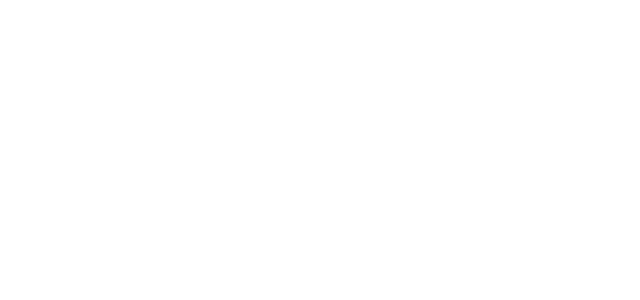
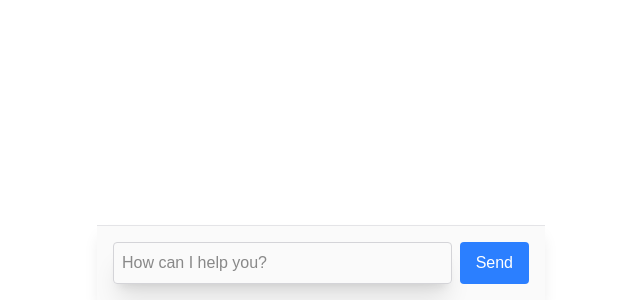
Before and after one commit to tquang2410/nextjs-ai, a Next.js app: page /ui/completion in a window 1280 px wide. Shown: the part 500-800 px from the top of the page, without its empty margins (319-959 px from the left). Built offline with nearby package versions, Linux system fonts and the light colour scheme.

Commit message:
Add ui completion

```diff
--- a/src/app/ui/completion/page.tsx
+++ b/src/app/ui/completion/page.tsx
@@ -1,8 +1,73 @@
+"use client";
 
-export default function CompletionPage(){
+import { useState } from "react";
+
+export default function CompletionPage() {
+    const [prompt, setPrompt] = useState(""); // user input
+    const [completion, setCompletion] = useState(""); // AI response
+    const [isLoading, setIsLoading] = useState(false); // loading flag
+    const [error, setError] = useState<string | null>(null); // error message
+
+    const complete = async (e: React.FormEvent) => {
+        e.preventDefault();
+        setIsLoading(true);
+        setPrompt("");
+        setError(null);
+
+        try {
+            const response = await fetch("/api/completion", {
+                method: "POST",
+                headers: { "Content-Type": "application/json" },
+                body: JSON.stringify({ prompt }),
+            });
+
+            const data = await response.json();
+
+            if (!response.ok) {
+                throw new Error(data.error || "Something went wrong");
+            }
+
+            setCompletion(data.text);
+        } catch (error) {
+            console.error("Error:", error);
+            setError(
+                error instanceof Error
+                    ? error.message
+                    : "Something went wrong. Please try again."
+            );
+        } finally {
+            setIsLoading(false);
+        }
+    };
+
     return (
-        <div>
-
+        <div className="flex flex-col w-full max-w-md py-24 mx-auto stretch">
+            {error && <div className="text-red-500 mb-4">{error}</div>}
+            {isLoading ? (
+                <div>Loading...</div>
+            ) : completion ? (
+                <div className="whitespace-pre-wrap">{completion}</div>
+            ) : null}
+            <form
+                onSubmit={complete}
+                className="fixed bottom-0 w-full max-w-md mx-auto left-0 right-0 p-4 bg-zinc-50 dark:bg-zinc-950 border-t border-zinc-200 dark:border-zinc-800 shadow-lg"
+            >
+                <div className="flex gap-2">
+                    <input
+                        className="flex-1 dark:bg-zinc-800 p-2 border border-zinc-300 dark:border-zinc-700 rounded shadow-xl"
+                        value={prompt}
+                        onChange={(e) => setPrompt(e.target.value)}
+                        placeholder="How can I help you?"
+                    />
+                    <button
+                        type="submit"
+                        className="bg-blue-500 text-white px-4 py-2 rounded hover:bg-blue-600 transition-colors disabled:opacity-50 disabled:cursor-not-allowed"
+                        disabled={isLoading}
+                    >
+                        Send
+                    </button>
+                </div>
+            </form>
         </div>
-    )
+    );
 }
```
